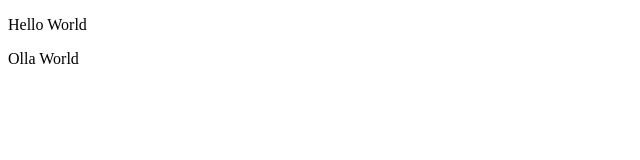
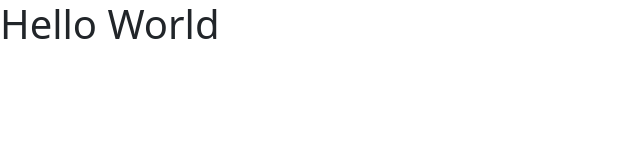
Before and after one commit to Ahmed-2022skipq/Ahmed-2022skipq.github.io, a plain HTML site: page index.html in a window 1280 px wide. Shown: the whole page, without its empty margins (0-640 px from the left). Drawn offline with nearby package versions, Linux system fonts and the light colour scheme.

Commit message:
added bootstrap

```diff
--- a/index.html
+++ b/index.html
@@ -5,9 +5,10 @@
     <meta http-equiv="X-UA-Compatible" content="IE=edge">
     <meta name="viewport" content="width=device-width, initial-scale=1.0">
     <title>Document</title>
+    <link href="https://cdn.jsdelivr.net/npm/bootstrap@5.2.1/dist/css/bootstrap.min.css" rel="stylesheet" integrity="sha384-iYQeCzEYFbKjA/T2uDLTpkwGzCiq6soy8tYaI1GyVh/UjpbCx/TYkiZhlZB6+fzT" crossorigin="anonymous">
 </head>
 <body>
-    <p>Hello World</p>
-    <p>Olla World</p>
+    <h1>Hello World</h1>
+    <script src="https://cdn.jsdelivr.net/npm/bootstrap@5.2.1/dist/js/bootstrap.bundle.min.js" integrity="sha384-u1OknCvxWvY5kfmNBILK2hRnQC3Pr17a+RTT6rIHI7NnikvbZlHgTPOOmMi466C8" crossorigin="anonymous"></script>
 </body>
 </html>
```
